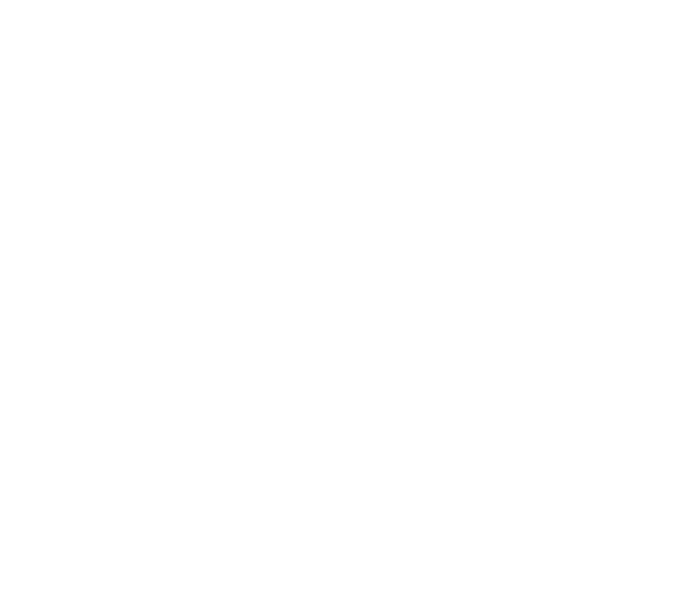
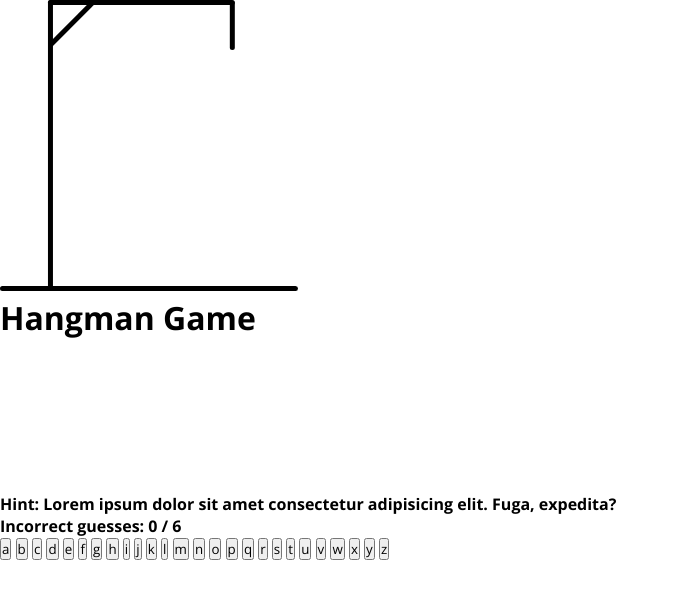
Before and after one commit to sabbirsami/hangman-JavaScript-game, a plain HTML site: page index.html in a window 1280 px wide. Shown: the whole page, without its empty margins (0-679 px from the left). Drawn offline with nearby package versions, Linux system fonts and the light colour scheme.

Commit message:
html section done

```diff
--- a/index.html
+++ b/index.html
@@ -4,7 +4,72 @@
         <meta charset="UTF-8" />
         <meta name="viewport" content="width=device-width, initial-scale=1.0" />
         <title>Hangman JavaScript Game</title>
+        <!-- CSS LINK  -->
         <link rel="stylesheet" href="style.css" />
+        <!-- GOOGLE FONTS LINK  -->
+        <link rel="preconnect" href="https://fonts.googleapis.com" />
+        <link rel="preconnect" href="https://fonts.gstatic.com" crossorigin />
+        <link
+            href="https://fonts.googleapis.com/css2?family=Open+Sans:wght@400;500;600;700&display=swap"
+            rel="stylesheet"
+        />
     </head>
-    <body></body>
+    <body>
+        <div class="container">
+            <div class="hangman-box">
+                <img src="./images/hangman-0.svg" alt="" />
+                <h1>Hangman Game</h1>
+            </div>
+            <div class="game-box">
+                <ul class="word-display">
+                    <li class="letter"></li>
+                    <li class="letter"></li>
+                    <li class="letter"></li>
+                    <li class="letter"></li>
+                    <li class="letter"></li>
+                    <li class="letter"></li>
+                    <li class="letter"></li>
+                </ul>
+                <h4 class="hint-text">
+                    Hint:
+                    <b
+                        >Lorem ipsum dolor sit amet consectetur adipisicing
+                        elit. Fuga, expedita?</b
+                    >
+                </h4>
+                <h4 class="guesses-text">
+                    Incorrect guesses:
+                    <b>0 / 6</b>
+                </h4>
+                <div class="keyboard">
+                    <button>a</button>
+                    <button>b</button>
+                    <button>c</button>
+                    <button>d</button>
+                    <button>e</button>
+                    <button>f</button>
+                    <button>g</button>
+                    <button>h</button>
+                    <button>i</button>
+                    <button>j</button>
+                    <button>k</button>
+                    <button>l</button>
+                    <button>m</button>
+                    <button>n</button>
+                    <button>o</button>
+                    <button>p</button>
+                    <button>q</button>
+                    <button>r</button>
+                    <button>s</button>
+                    <button>t</button>
+                    <button>u</button>
+                    <button>v</button>
+                    <button>w</button>
+                    <button>x</button>
+                    <button>y</button>
+                    <button>z</button>
+                </div>
+            </div>
+        </div>
+    </body>
 </html>
--- a/style.css
+++ b/style.css
@@ -0,0 +1,6 @@
+* {
+    margin: 0;
+    padding: 0;
+    box-sizing: border-box;
+    font-family: "Open Sans", sans-serif;
+}
```
Also changed, not shown: images/hangman-0.svg (added), images/hangman-1.svg (added), images/hangman-2.svg (added), images/hangman-3.svg (added), images/hangman-4.svg (added), images/hangman-5.svg (added), images/hangman-6.svg (added), images/lost.gif (added), images/victory.gif (added).
